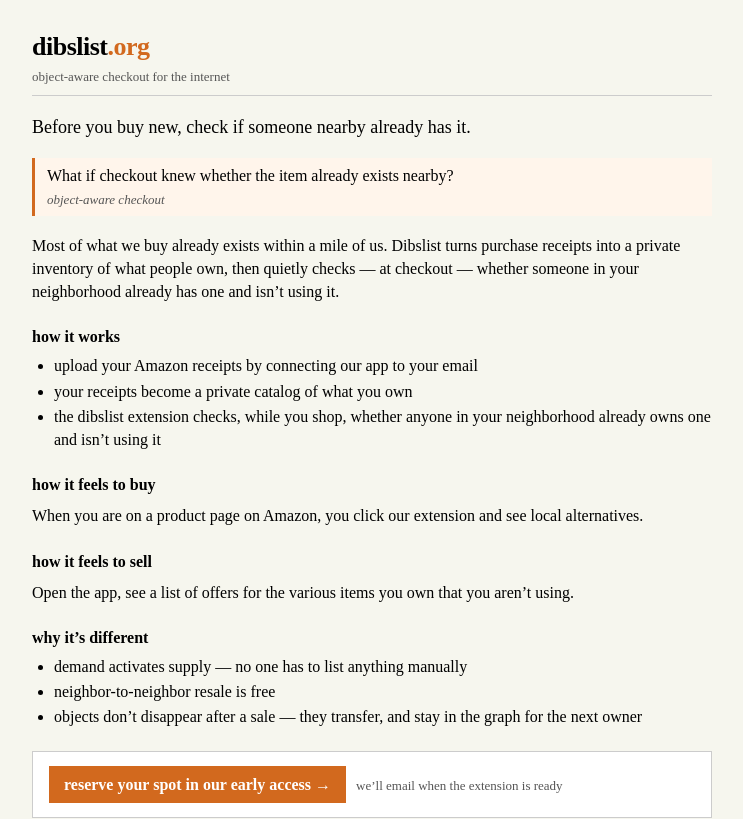
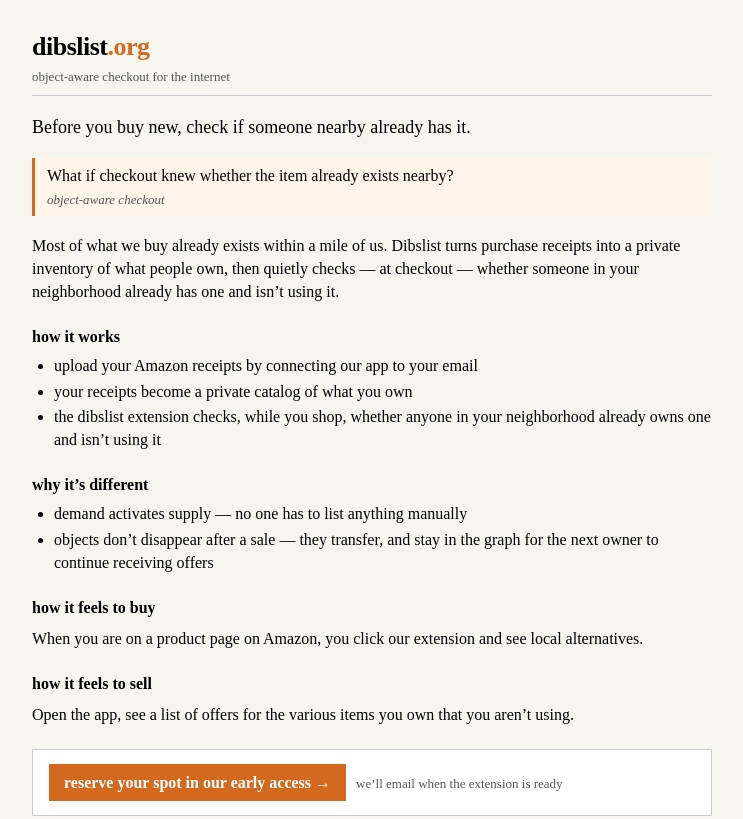
Before and after one commit to modestapproach/dibslist, a Next.js app: page / in a window 1280 px wide. Shown: the top 819 px of the page, without its empty margins (268-1011 px from the left). Built offline with nearby package versions, Linux system fonts and the light colour scheme.

Commit message:
Reorder sections and tighten 'why it's different' bullets
https://claude.ai/code/session_011EBWLo58Lsr1j1wQmn1S96

```diff
--- a/app/page.tsx
+++ b/app/page.tsx
@@ -36,6 +36,15 @@ export default function Home() {
         </li>
       </ul>
 
+      <h2>why it&rsquo;s different</h2>
+      <ul>
+        <li>demand activates supply — no one has to list anything manually</li>
+        <li>
+          objects don&rsquo;t disappear after a sale — they transfer, and stay
+          in the graph for the next owner to continue receiving offers
+        </li>
+      </ul>
+
       <h2>how it feels to buy</h2>
       <p>
         When you are on a product page on Amazon, you click our extension and
@@ -47,16 +56,6 @@ export default function Home() {
         Open the app, see a list of offers for the various items you own that
         you aren&rsquo;t using.
       </p>
-
-      <h2>why it&rsquo;s different</h2>
-      <ul>
-        <li>demand activates supply — no one has to list anything manually</li>
-        <li>neighbor-to-neighbor resale is free</li>
-        <li>
-          objects don&rsquo;t disappear after a sale — they transfer, and stay
-          in the graph for the next owner
-        </li>
-      </ul>
 
       <div className="cta">
         <div className="cta-row">
```
